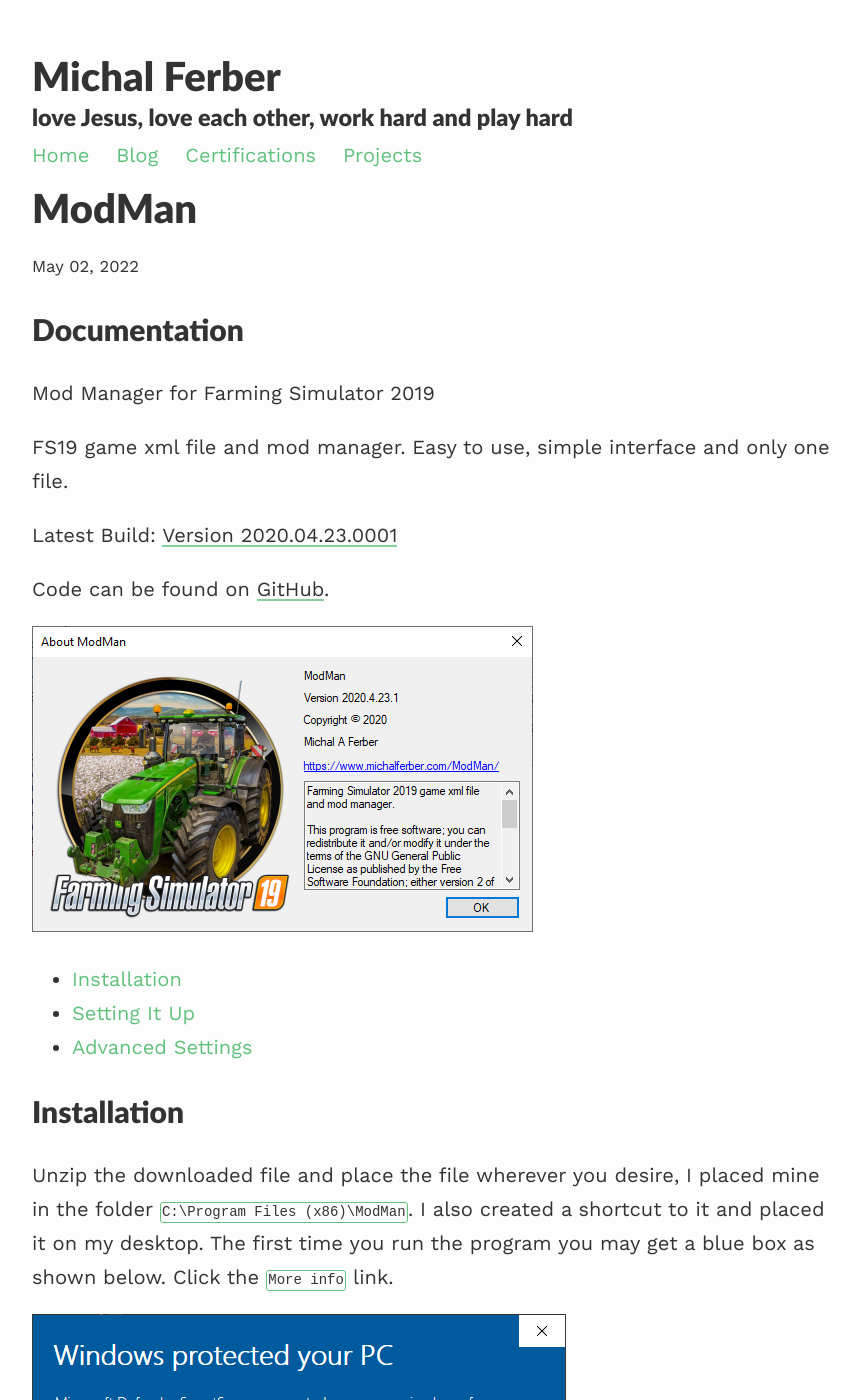
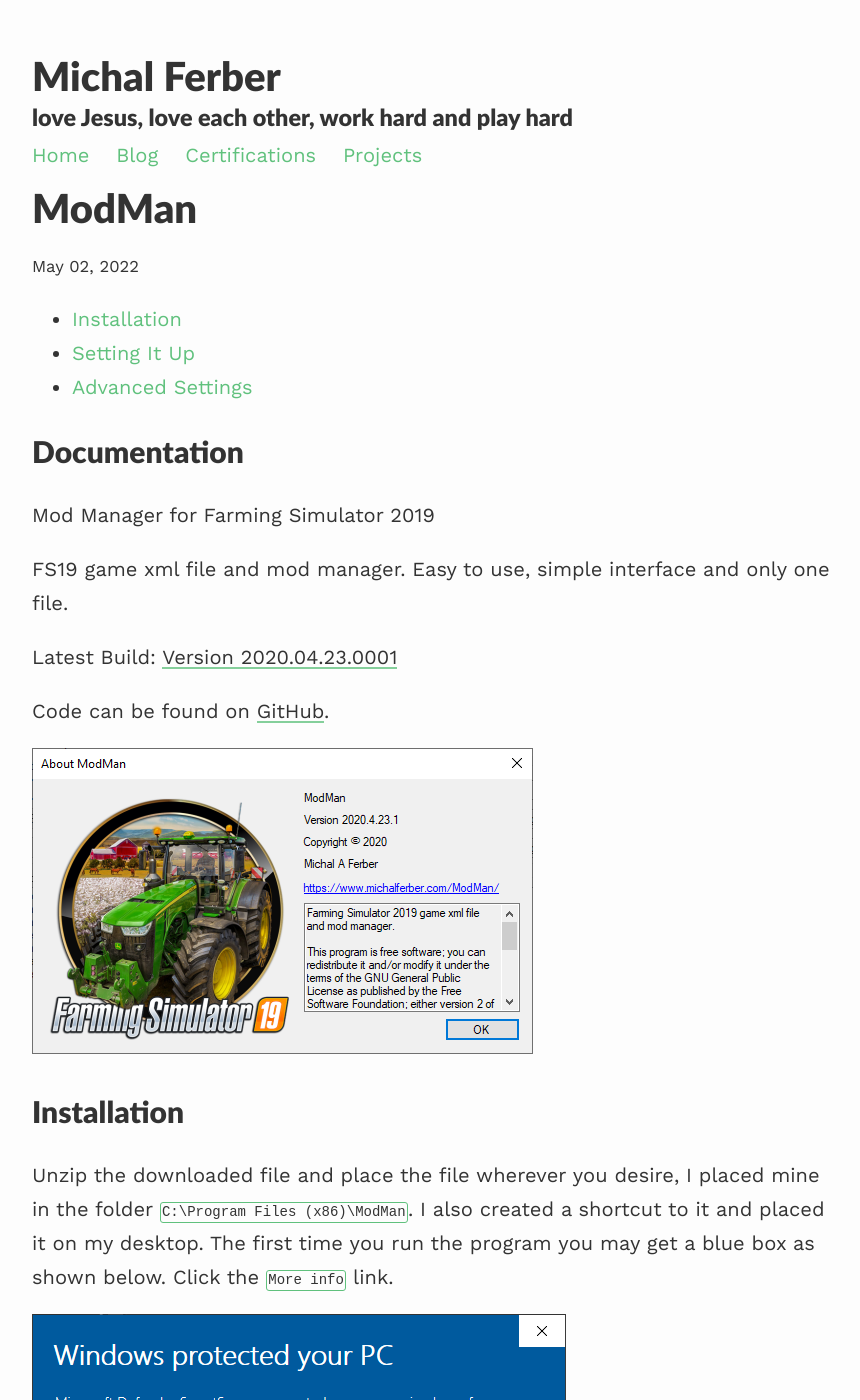
Before and after one commit to MichalAFerber/michalferber.com, a Jekyll site: the page built from _projects/ModMan.md, in a window 1280 px wide and 1400 px high. Shown: the whole window, without its empty margins (208-1068 px from the left). Built offline with Jekyll 4.4.1, drawn with Linux system fonts in a browser that asks for light colours; nearby versions of some CDN libraries; part of the change alters nothing that is shown.

Commit message:
Update ModMan.md

```diff
--- a/_projects/ModMan.md
+++ b/_projects/ModMan.md
@@ -4,6 +4,9 @@ title: ModMan
 description: Mod Manager for Farming Simulator 2019
 ---
 
+  * [Installation](#installation)
+  * [Setting It Up](#setting-it-up)
+  * [Advanced Settings](#advanced-settings)
 
 Documentation
 ------------
@@ -16,10 +19,6 @@ Latest Build: [Version 2020.04.23.0001](https://github.com/AriIntegration/ModMan
 Code can be found on [GitHub](https://github.com/AriIntegration/ModMan){:target="_blank"}.
 
 ![Image](/assets/images/ModManAbout.png "About ModMan")
-
-  * [Installation](#installation)
-  * [Setting It Up](#setting-it-up)
-  * [Advanced Settings](#advanced-settings)
 
 Installation
 ------------
```
